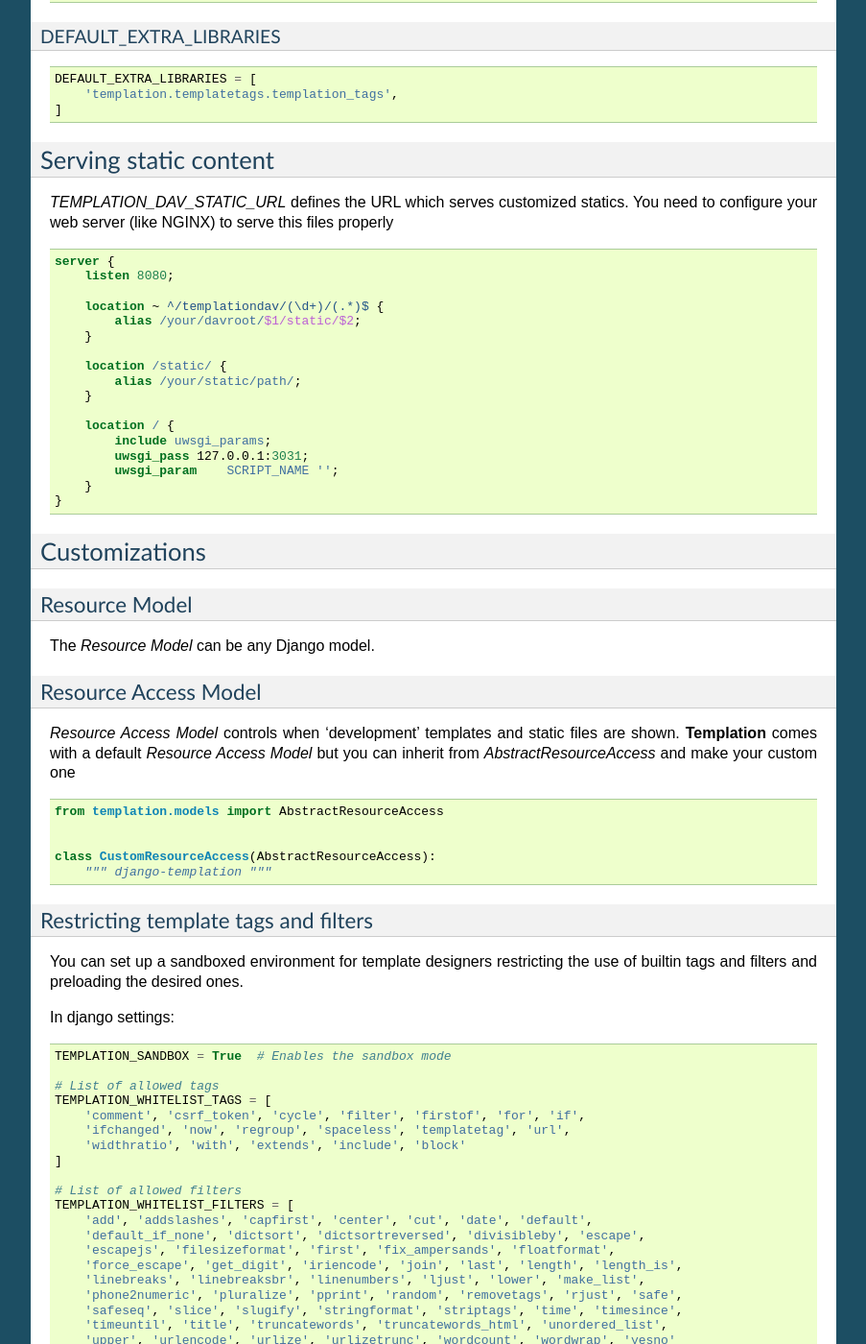
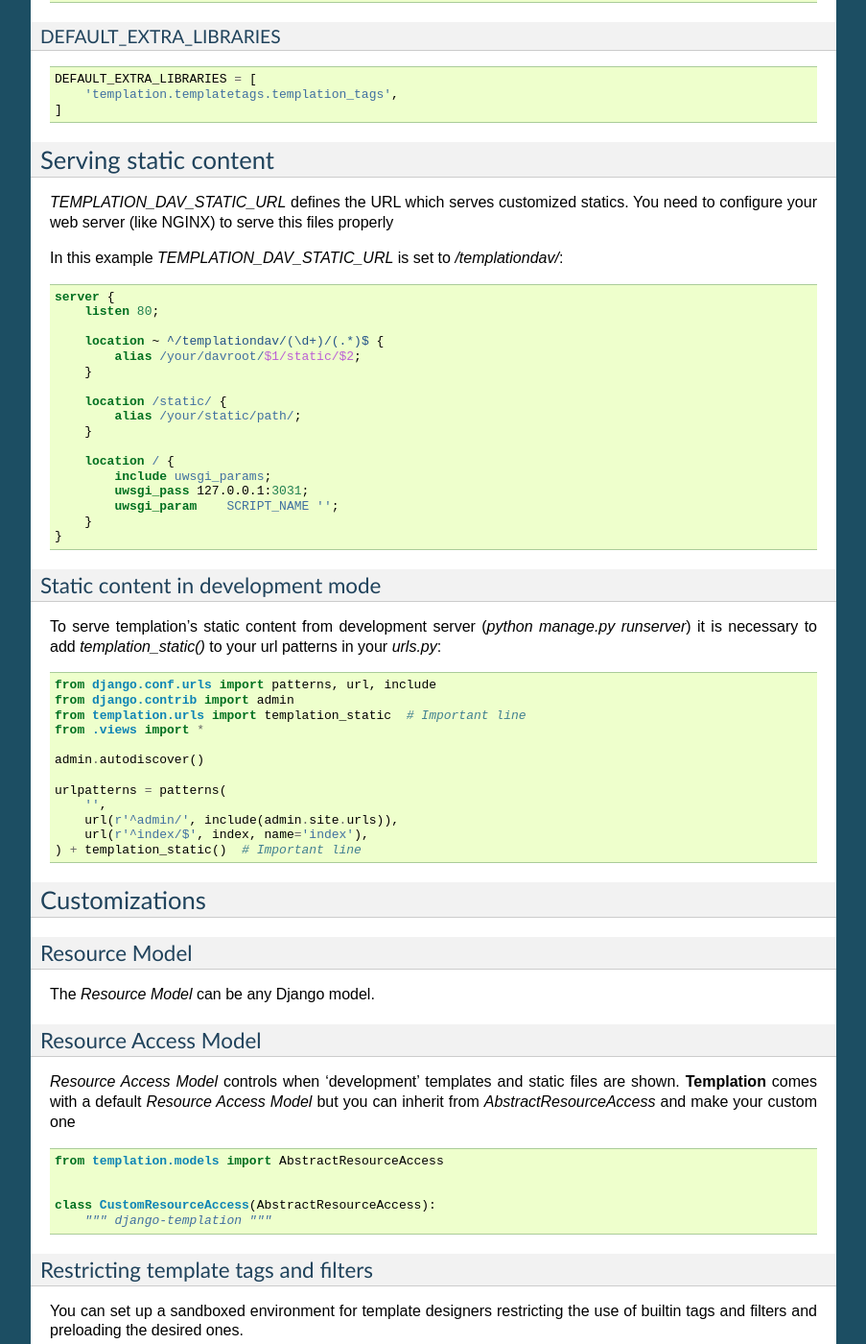
Before and after one commit to qdqmedia/django-templation, a Sphinx documentation site: the page built from docs/usage.rst, in a window 1280 px wide and 1400 px high, scrolled down 2748 px. Shown: the whole window at 96% size, without its empty margins (198-1101 px from the left). Built offline with Sphinx 7.4.7, drawn with Linux system fonts in a browser that asks for light colours; some of the changed text lies outside the part shown.

Commit message:
Improves serving static content section in docs

```diff
--- a/docs/usage.rst
+++ b/docs/usage.rst
@@ -122,10 +122,13 @@ Serving static content
 `TEMPLATION_DAV_STATIC_URL` defines the URL which serves customized statics. You need to
 configure your web server (like NGINX) to serve this files properly
 
+
+In this example `TEMPLATION_DAV_STATIC_URL` is set to `/templationdav/`:
+
 .. code-block :: nginx
 
     server {
-        listen 8080;
+        listen 80;
 
         location ~ ^/templationdav/(\d+)/(.*)$ {
             alias /your/davroot/$1/static/$2;
@@ -142,6 +145,27 @@ configure your web server (like NGINX) to serve this files properly
         }
     }
 
+
+Static content in development mode
+++++++++++++++++++++++++++++++++++
+
+To serve templation's static content from development server (`python manage.py runserver`) it is necessary to add `templation_static()` to your url patterns
+in your `urls.py`:
+
+.. code-block :: python
+
+    from django.conf.urls import patterns, url, include
+    from django.contrib import admin
+    from templation.urls import templation_static  # Important line
+    from .views import *
+
+    admin.autodiscover()
+
+    urlpatterns = patterns(
+        '',
+        url(r'^admin/', include(admin.site.urls)),
+        url(r'^index/$', index, name='index'),
+    ) + templation_static()  # Important line
 
 
 Customizations
```
